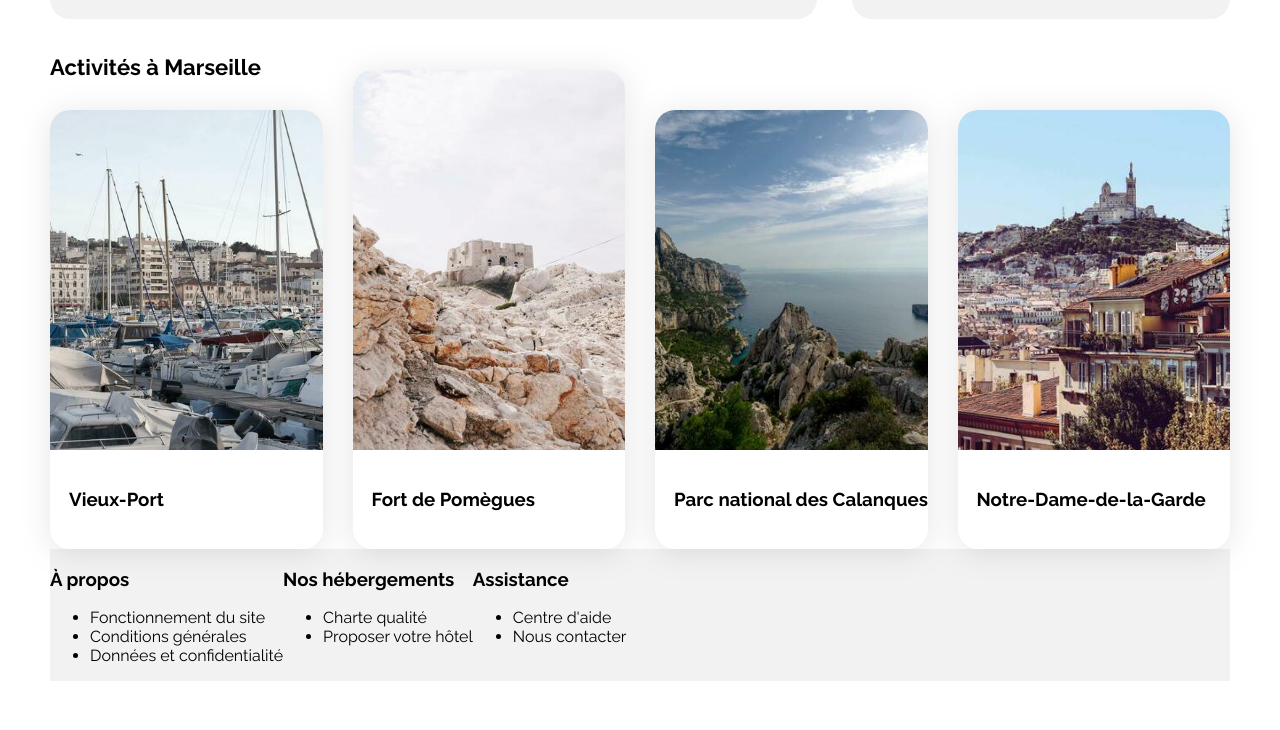
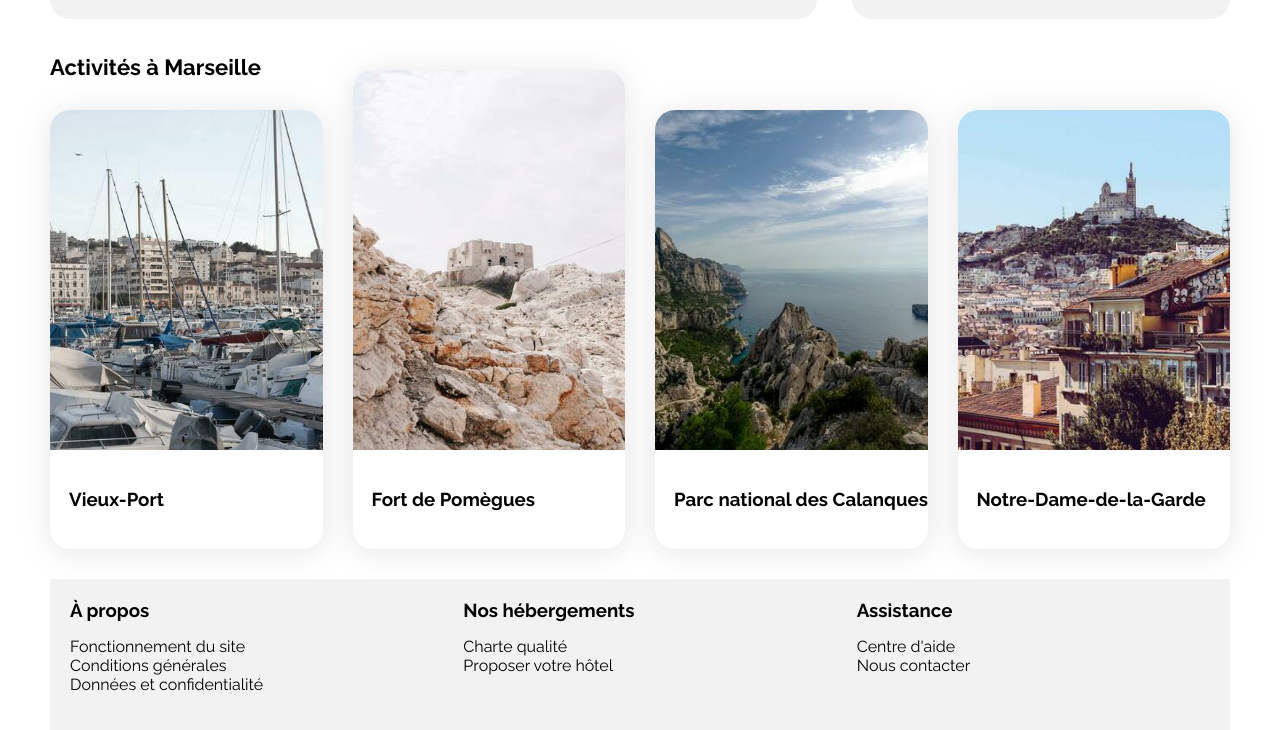
Before and after one commit to mmdev73/P2_transformez-une-maquette-en-site-web-avec-html-et-css_102023, a plain HTML site: page index.html in a window 1280 px wide. Shown: the part 1113-1843 px from the top of the page. Before the commit the page ends 1794 px from the top, so only its background shows below. Drawn offline with Linux system fonts and the light colour scheme.

Commit message:
footer + design

```diff
--- a/css/style.css
+++ b/css/style.css
@@ -73,6 +73,10 @@ a {
 
 .no-list-style{
     list-style-type: none;
+}
+
+.no-list-padding{
+    padding-inline-start: 0;
 }
 
 .display-block{
@@ -327,8 +331,17 @@ footer{
     align-items: flex-start;
     align-self: stretch;
     background-color:  var(--border-grey);
+    margin-top: 30px;
 }
 
+.footer-sub-box{
+    width: 33%;
+    padding: 20px;
+}
+
+.footer-title{
+    margin: 0;
+}
 /* Le code ci-dessous correspond à la version responsive uniquement */
 
 /****** Media queries ***********/
--- a/index.html
+++ b/index.html
@@ -275,26 +275,26 @@
             </section>
         </main>
         <footer>
-            <div class="footer-left-box">
-                <h3>À propos</h3>
-                <ul>
-                    <li><a href="#">Fonctionnement du site</a></li>
-                    <li><a href="#">Conditions générales</a></li>
-                    <li><a href="#">Données et confidentialité</a></li>
+            <div class="footer-sub-box">
+                <h3 class="footer-title">À propos</h3>
+                <ul class="footer-list no-list-padding">
+                    <li class="footer-list-option no-list-style"><a href="#" class="footer-list-link">Fonctionnement du site</a></li>
+                    <li class="footer-list-option no-list-style"><a href="#" class="footer-list-link">Conditions générales</a></li>
+                    <li class="footer-list-option no-list-style"><a href="#" class="footer-list-link">Données et confidentialité</a></li>
                 </ul>
             </div>
-            <div class="footer-middle-box">
-                <h3>Nos hébergements</h3>
-                <ul>
-                    <li><a href="#">Charte qualité</a></li>
-                    <li><a href="#">Proposer votre hôtel</a></li>
+            <div class="footer-sub-box">
+                <h3 class="footer-title">Nos hébergements</h3>
+                <ul class="footer-list no-list-padding">
+                    <li class="footer-list-option no-list-style"><a href="#" class="footer-list-link">Charte qualité</a></li>
+                    <li class="footer-list-option no-list-style"><a href="#" class="footer-list-link">Proposer votre hôtel</a></li>
                 </ul>
             </div>
-            <div class="footer-right-box">
-                <h3>Assistance</h3>
-                <ul>
-                    <li><a href="#">Centre d'aide</a></li>
-                    <li><a href="#">Nous contacter</a></li>
+            <div class="footer-sub-box">
+                <h3 class="footer-title">Assistance</h3>
+                <ul class="footer-list no-list-padding">
+                    <li class="footer-list-option no-list-style"><a href="#" class="footer-list-link">Centre d'aide</a></li>
+                    <li class="footer-list-option no-list-style"><a href="#" class="footer-list-link">Nous contacter</a></li>
                 </ul>
             </div>
         </footer>
```
